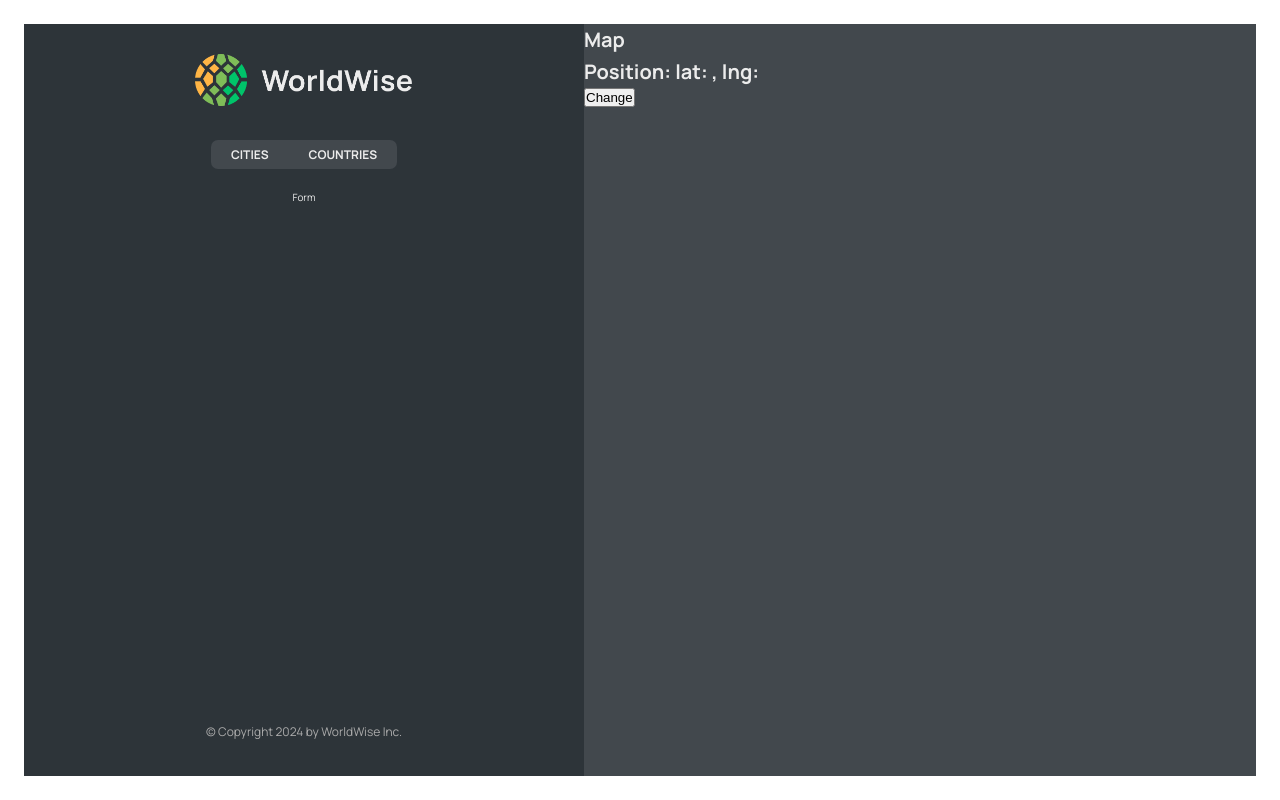
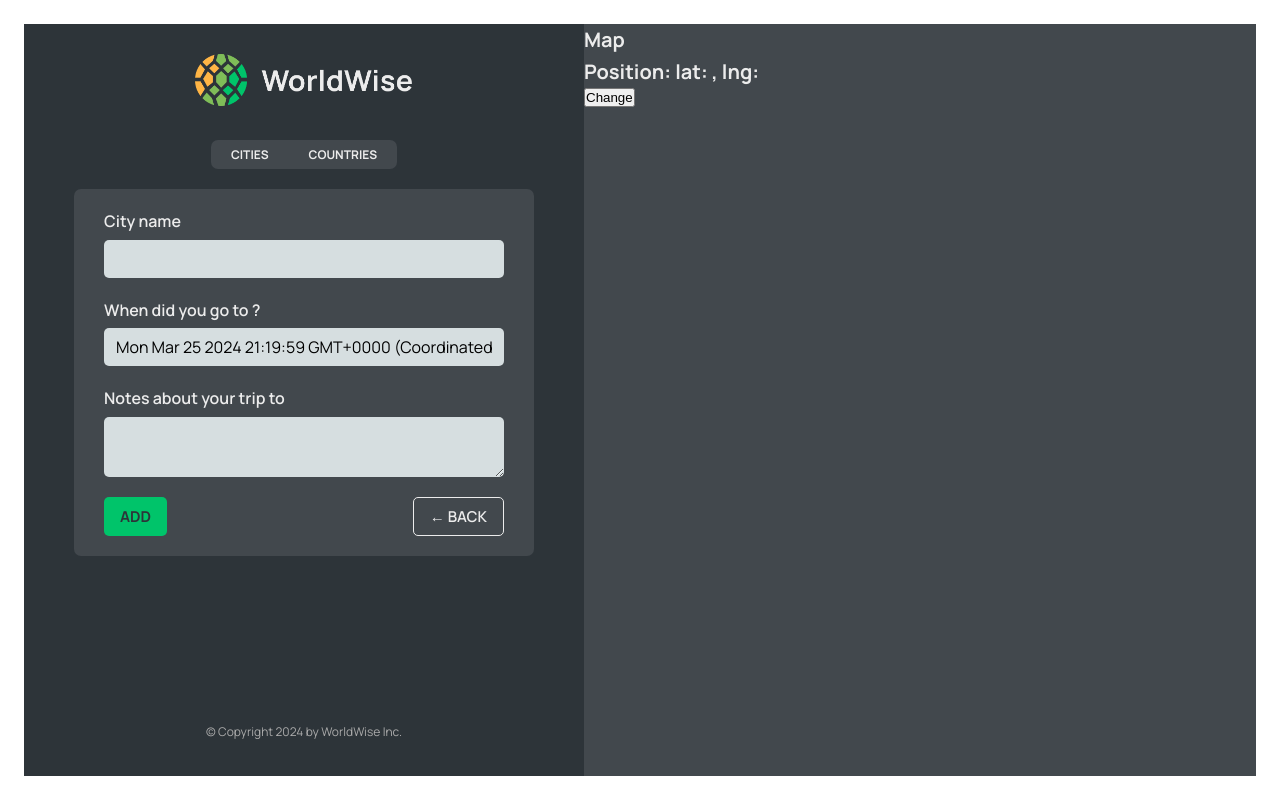
Before and after one commit to VinokurYurii/worldwise, a React (Vite) app: page /app/form in a window 1280 px wide. Built offline with nearby package versions, Linux system fonts and the light colour scheme; data requests are answered from the project's data file.

Commit message:
Add Navigate possibility

```diff
--- a/src/App.jsx
+++ b/src/App.jsx
@@ -1,4 +1,4 @@
-import {BrowserRouter, Route, Routes} from "react-router-dom";
+import {BrowserRouter, Navigate, Route, Routes} from "react-router-dom";
 import Product from "./pages/Product.jsx";
 import Pricing from "./pages/Pricing.jsx";
 import Homepage from "./pages/Homepage.jsx";
@@ -9,6 +9,7 @@ import CityList from "./components/CityList.jsx";
 import {useEffect, useState} from "react";
 import CountryList from "./components/CountryList.jsx";
 import City from "./components/City.jsx";
+import Form from "./components/Form.jsx";
 
 const BASE_USRL = "http://localhost:8000/cities"
 
@@ -38,11 +39,11 @@ function App() {
       <Route path="product" element={<Product />} />
       <Route path="pricing" element={<Pricing />} />
       <Route path="app" element={<AppLayout />}>
-        <Route index element={<CityList cities={cities} isLoading={isLoading}/>} />
+        <Route index element={<Navigate replace={true} to="cities"/>} />
         <Route path="cities" element={<CityList cities={cities} isLoading={isLoading}/>} />
         <Route path="cities/:id" element={<City />} />
         <Route path="countries" element={<CountryList cities={cities} isLoading={isLoading}/>} />
-        <Route path="form" element={<p>Form</p>} />
+        <Route path="form" element={<Form />} />
       </Route>
       <Route path="login" element={<Login />} />
       <Route path="*" element={<PageNotFound />} />
--- /dev/null
+++ b/src/components/Button.jsx
@@ -0,0 +1,9 @@
+import styles from "./Button.module.css";
+
+export default function Button({children, onClick, type = "btn"}) {
+  return (
+    <button onClick={onClick} className={`${styles.btn} ${styles[type]}`}>
+      {children}
+    </button>
+  );
+}
--- a/src/components/CountryList.jsx
+++ b/src/components/CountryList.jsx
@@ -14,7 +14,7 @@ export default function CountryList({cities, isLoading}) {
 
   return (
     <ul className={styles.countryList}>
-      {countries.map((country) => <CountryItem country={country} key={country.name}/>)}
+      {countries.map((country) => <CountryItem country={country} key={country.country}/>)}
     </ul>
   );
 }
--- a/src/components/Form.jsx
+++ b/src/components/Form.jsx
@@ -1,8 +1,10 @@
 // "https://api.bigdatacloud.net/data/reverse-geocode-client?latitude=0&longitude=0"
 
 import { useState } from "react";
+import {useNavigate} from "react-router-dom";
 
 import styles from "./Form.module.css";
+import Button from "./Button.jsx";
 
 export function convertToEmoji(countryCode) {
   const codePoints = countryCode
@@ -13,8 +15,10 @@ export function convertToEmoji(countryCode) {
 }
 
 function Form() {
+  const navigate = useNavigate();
+
   const [cityName, setCityName] = useState("");
-  const [country, setCountry] = useState("");
+  // const [country, setCountry] = useState("");
   const [date, setDate] = useState(new Date());
   const [notes, setNotes] = useState("");
 
@@ -49,8 +53,11 @@ function Form() {
       </div>
 
       <div className={styles.buttons}>
-        <button>Add</button>
-        <button>&larr; Back</button>
+        <Button type="primary">Add</Button>
+        <Button type="back" onClick={(e) => {
+          e.preventDefault();
+          navigate(-1);
+        }}>&larr; Back</Button>
       </div>
     </form>
   );
--- a/src/components/Map.jsx
+++ b/src/components/Map.jsx
@@ -1,14 +1,16 @@
 import styles from "./Map.module.css";
-import {useSearchParams} from "react-router-dom";
+import {useNavigate, useSearchParams} from "react-router-dom";
 
 export default function Map() {
+  const navigate = useNavigate();
+
   const [searchParams, setSerchParams] = useSearchParams();
 
   const lat = searchParams.get('lat');
   const lng = searchParams.get('lng');
 
   return (
-    <div className={styles.mapContainer}>
+    <div className={styles.mapContainer} onClick={() => navigate("form")}>
       <h1>Map</h1>
       <h1>Position: lat: {lat}, lng: {lng}</h1>
       <button onClick={() => setSerchParams({lat: 23, lng: 50})}>
```
